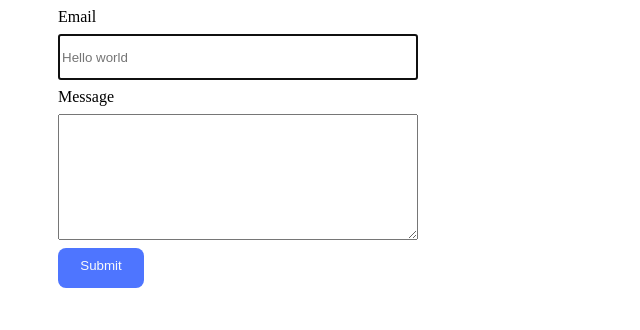
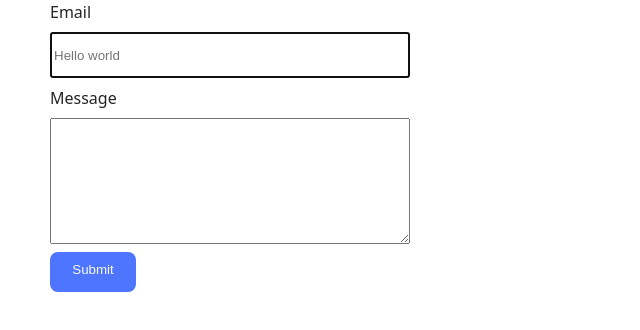
Before and after one commit to Volodymyr-Sainchuk/goit-js-hw-09, a website built with Vite: page src/2-form.html in a window 1280 px wide. Shown: the whole page, without its empty margins (0-640 px from the left). Built offline with nearby package versions, Linux system fonts and the light colour scheme.

Commit message:
change path

```diff
--- a/src/2-form.html
+++ b/src/2-form.html
@@ -5,8 +5,8 @@
     <meta http-equiv="X-UA-Compatible" content="IE=edge" />
     <meta name="viewport" content="width=device-width, initial-scale=1.0" />
     <title>Page 3</title>
-    <!-- <link rel="stylesheet" href="./css/styles.css" /> -->
-    <link rel="stylesheet" href="./css/2-form.css" />
+    <link rel="stylesheet" href="./css/styles.css" />
+    <!-- <link rel="stylesheet" href="./css/2-form.css" /> -->
   </head>
   <body>
     <main>
--- a/src/css/styles.css
+++ b/src/css/styles.css
@@ -7,6 +7,7 @@
 /* Common styles */
 @import url('./1-gallery.css');
 @import url('./2-form.css');
+@import url('./base.css');
 /* @import url('./container.css');
 @import url('./animations.css'); */
 
```
Also changed, not shown: src/1-gallery.html (+2 -2 lines).
